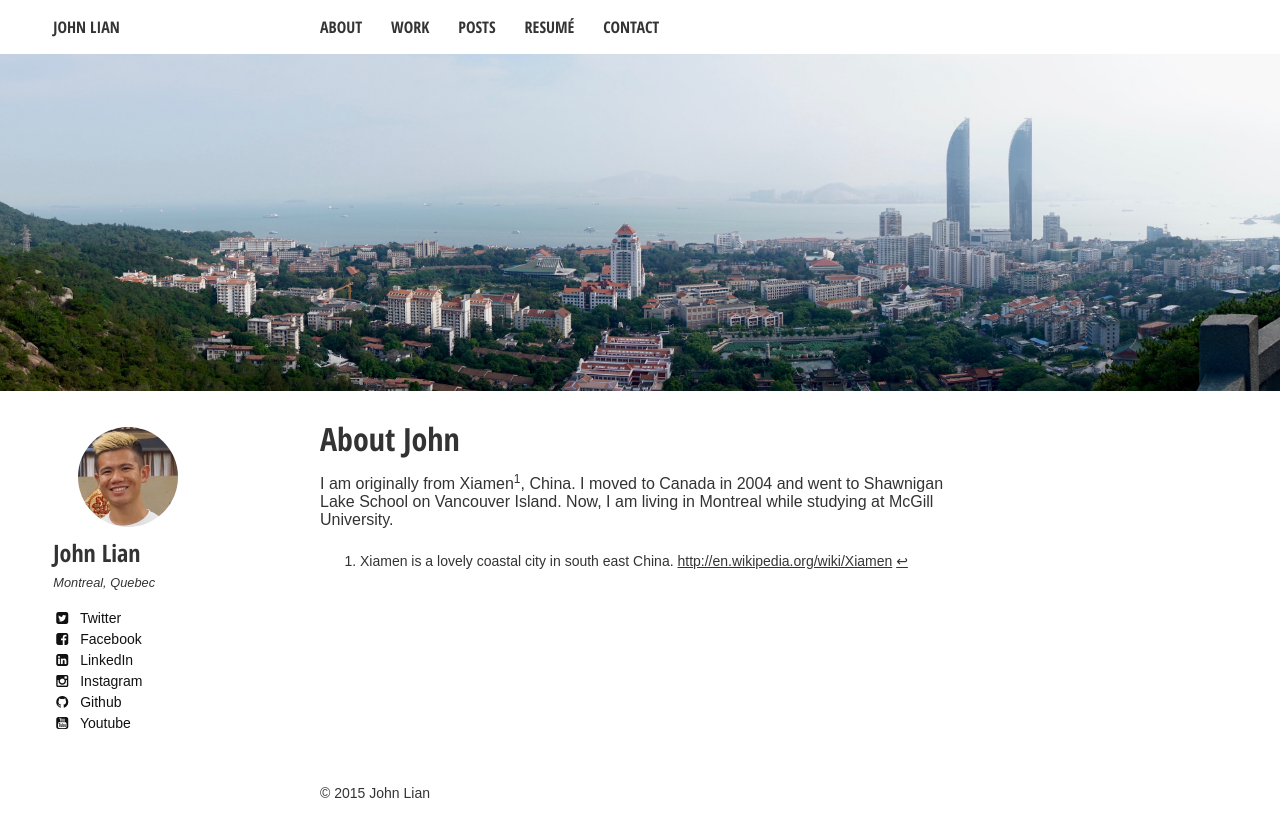
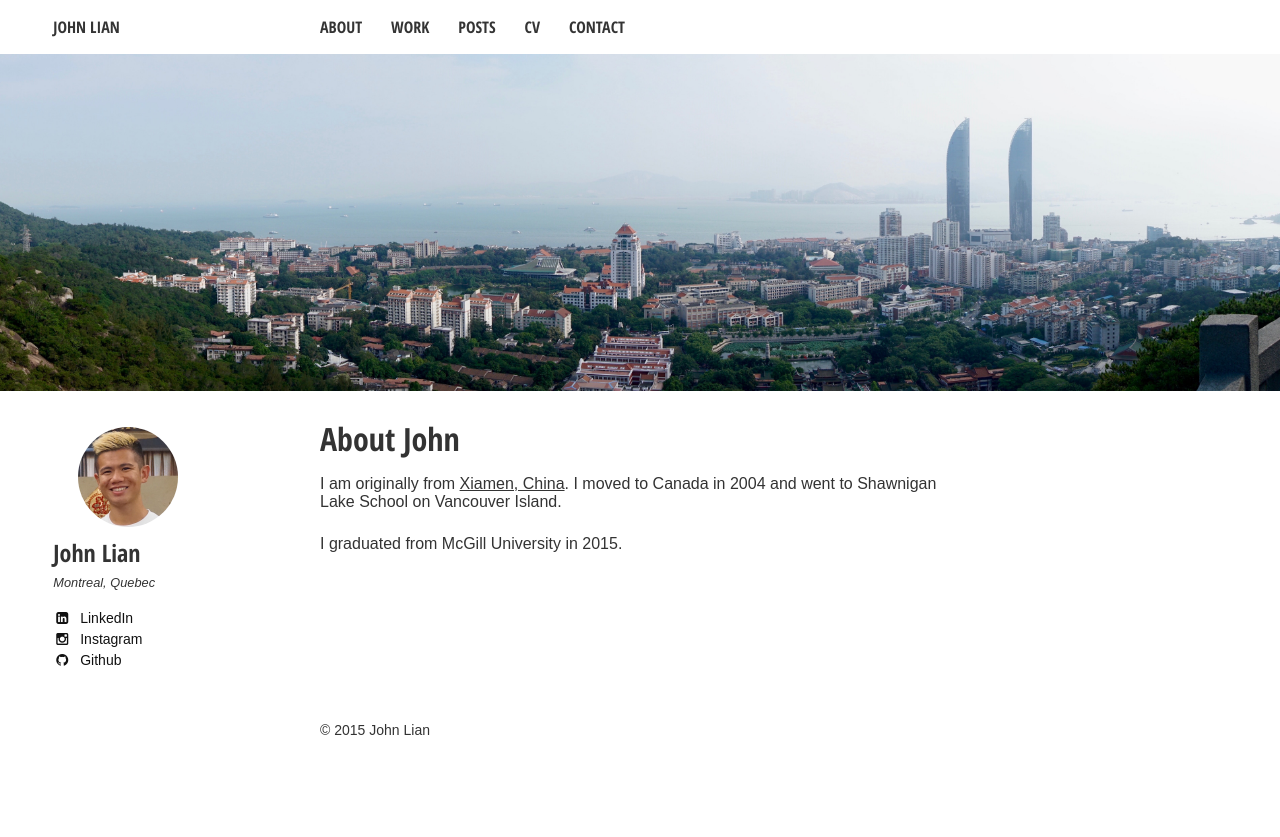
Before and after one commit to ssoRL/ssorl.github.io, a Jekyll site: the page built from about/index.md, in a window 1280 px wide. Shown: the top 837 px of the page. Built offline with Jekyll 4.4.1, drawn with Linux system fonts in a browser that asks for light colours; nearby versions of some CDN libraries; some web fonts are replaced.

Commit message:
Style changes

```diff
--- a/_config.yml
+++ b/_config.yml
@@ -12,12 +12,12 @@ owner:
   bio:            "Montreal, Quebec"
   # email:          john.lian@mail.mcgill.ca
   # Social networking links
-  twitter:        jlian
-  facebook:       jlian
-  instagram:      __jlian__
+  # twitter:        jlian
+  # facebook:       jlian
   github:         jlian
   linkedin:       johnlian1
-  youtube:        lianguanlun
+  # youtube:        lianguanlun
+  instagram:      __jlian__
 
 # Jekyll configuration
 # https://github.com/mojombo/jekyll/wiki/Permalinks
--- a/_data/navigation.yml
+++ b/_data/navigation.yml
@@ -9,7 +9,7 @@
 - title: Posts
   url: /posts/
 
-- title: Resumé
+- title: CV
   url: /resume/JohnLianCV.pdf
 
 - title: Contact
--- a/about/index.md
+++ b/about/index.md
@@ -6,6 +6,6 @@ image:
   feature: xiamen.jpg
 ---
 
-I am originally from Xiamen[^xiamen], China. I moved to Canada in 2004 and went to Shawnigan Lake School on Vancouver Island. Now, I am living in Montreal while studying at McGill University.
+I am originally from [Xiamen, China](http://en.wikipedia.org/wiki/Xiamen). I moved to Canada in 2004 and went to Shawnigan Lake School on Vancouver Island.
 
-[^xiamen]: Xiamen is a lovely coastal city in south east China. [http://en.wikipedia.org/wiki/Xiamen](http://en.wikipedia.org/wiki/Xiamen)
+I graduated from McGill University in 2015.
```
Also changed, not shown: contact/index.md (+4 -2 lines).
